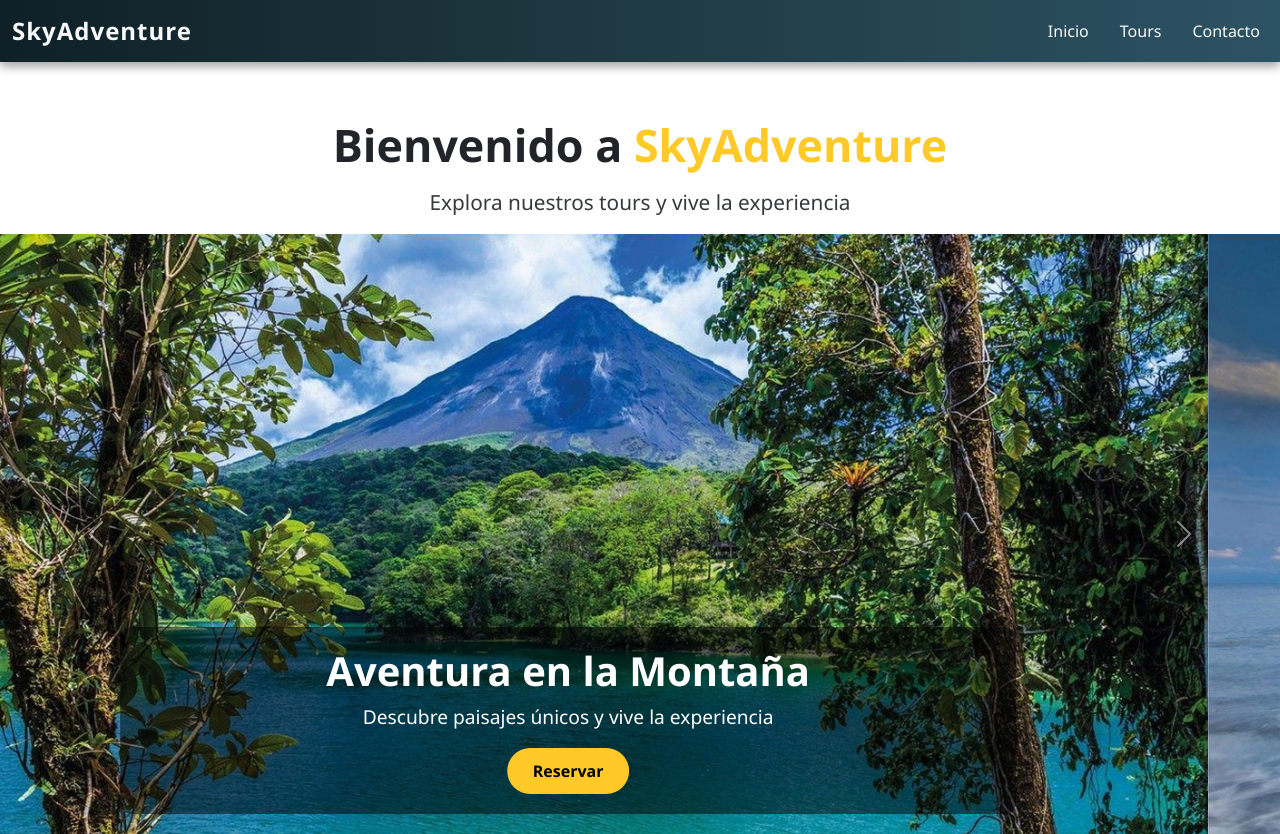
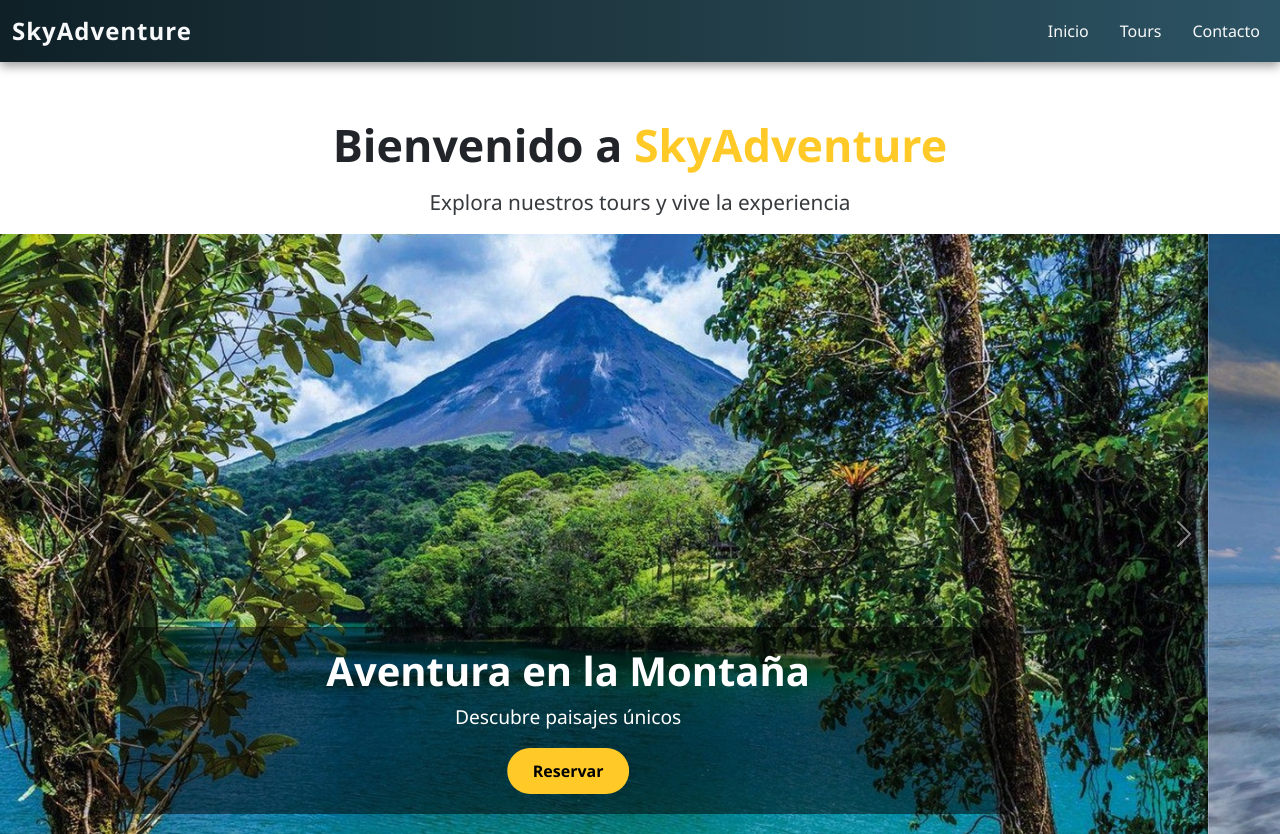
Before and after one commit to luisbustoscr23-hub/skyadventure, a plain HTML site: page index.html in a window 1280 px wide. Drawn offline with nearby package versions, Linux system fonts and the light colour scheme.

```diff
--- a/index.html
+++ b/index.html
@@ -35,7 +35,7 @@
         <img src="/assets/img/montaña.jpg" class="d-block w-100" alt="Tour 1">
         <div class="carousel-caption d-none d-md-block">
           <h1>Aventura en la Montaña</h1>
-          <p>Descubre paisajes únicos y vive la experiencia</p>
+          <p>Descubre paisajes únicos</p>
           <button class="btn btn-reservar" data-bs-toggle="modal" data-bs-target="#reservarModal">Reservar</button>
         </div>
       </div>
```
